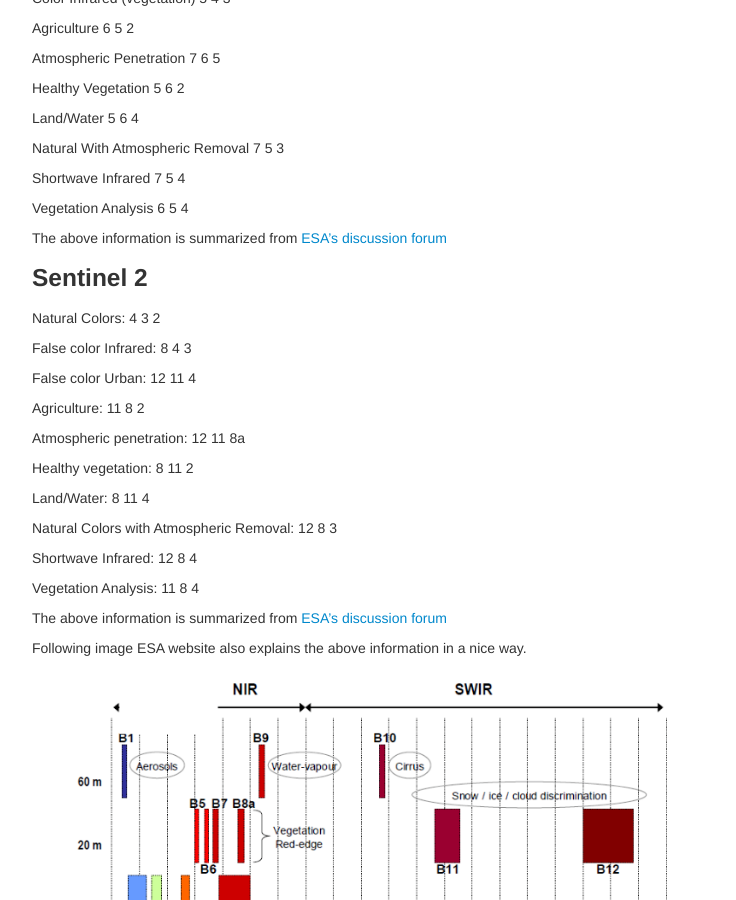
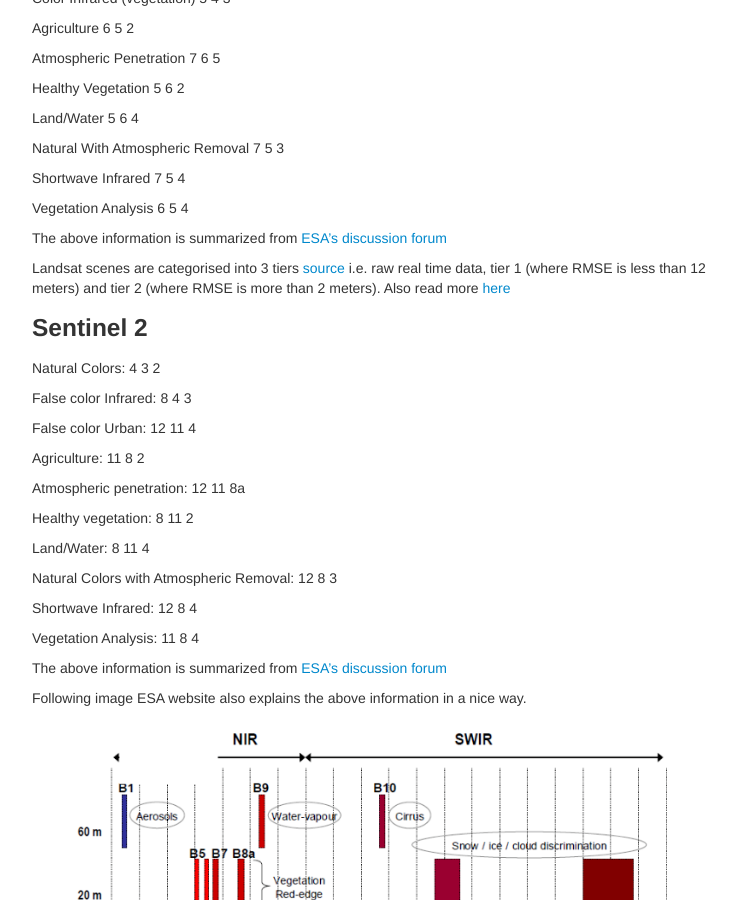
Before and after one commit to mnahmad/scriptndebug, a Jekyll site: the page built from pages/satellite/band_combination.md, in a window 1280 px wide and 900 px high, scrolled down 364 px. Shown: the whole window, without its empty margins (258-994 px from the left). Built offline with Jekyll 4.4.1, drawn with Linux system fonts in a browser that asks for light colours.

Commit message:
post updated

```diff
--- a/pages/satellite/band_combination.md
+++ b/pages/satellite/band_combination.md
@@ -30,6 +30,8 @@
 
 The above information is summarized from [ESA's discussion forum](http://forum.step.esa.int/t/list-of-band-combinations-for-sentinel-2/1156/7)
 
+Landsat scenes are categorised into 3 tiers [source](https://www.usgs.gov/media/videos/landsat-collections-what-are-tiers) i.e. raw real time data, tier 1 (where RMSE is less than 12 meters) and tier 2 (where RMSE is more than 2 meters). Also read more [here](https://developers.google.com/earth-engine/datasets/catalog/LANDSAT_LC08_C01_T1_RT)
+
 
 ### Sentinel 2
 
```
